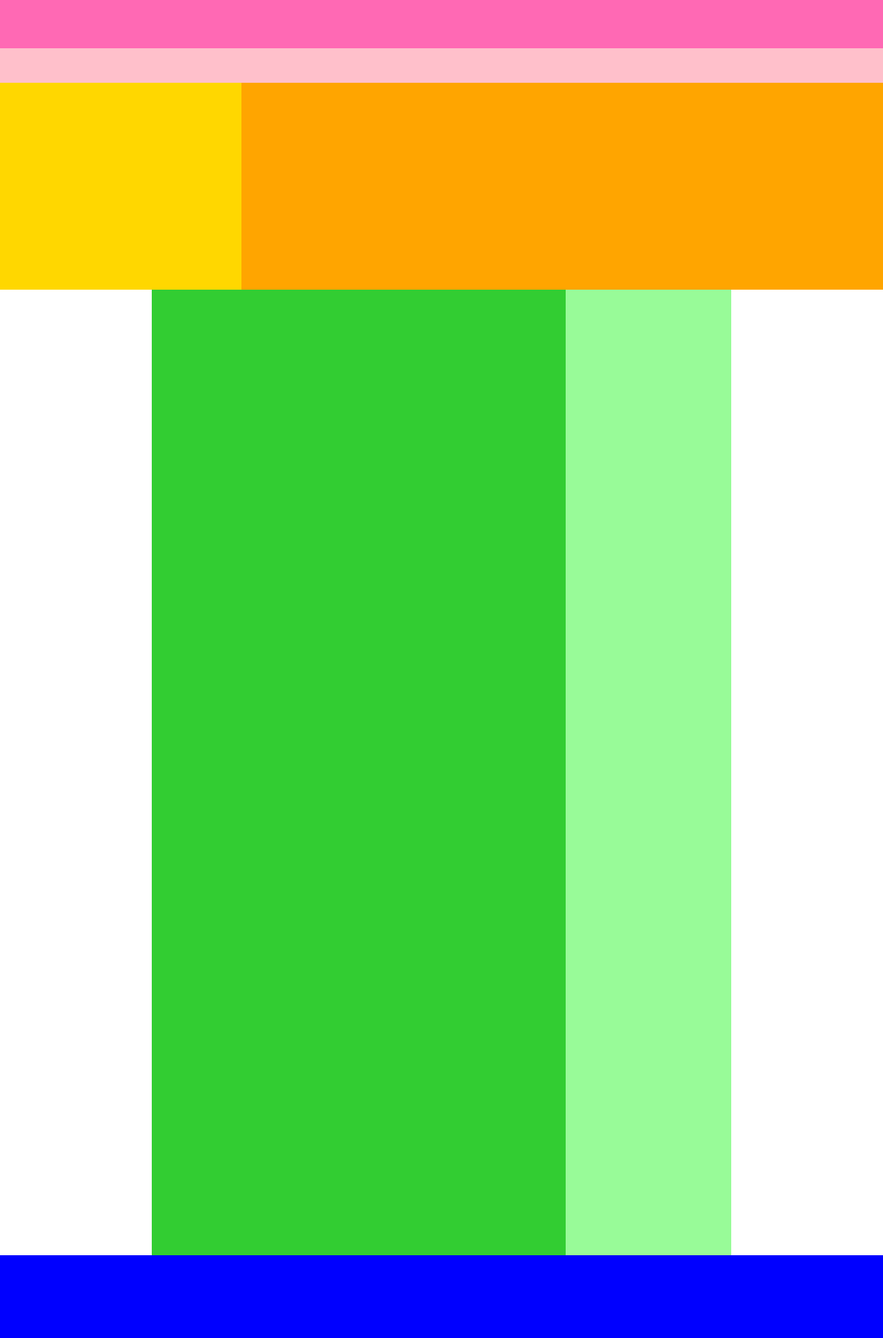
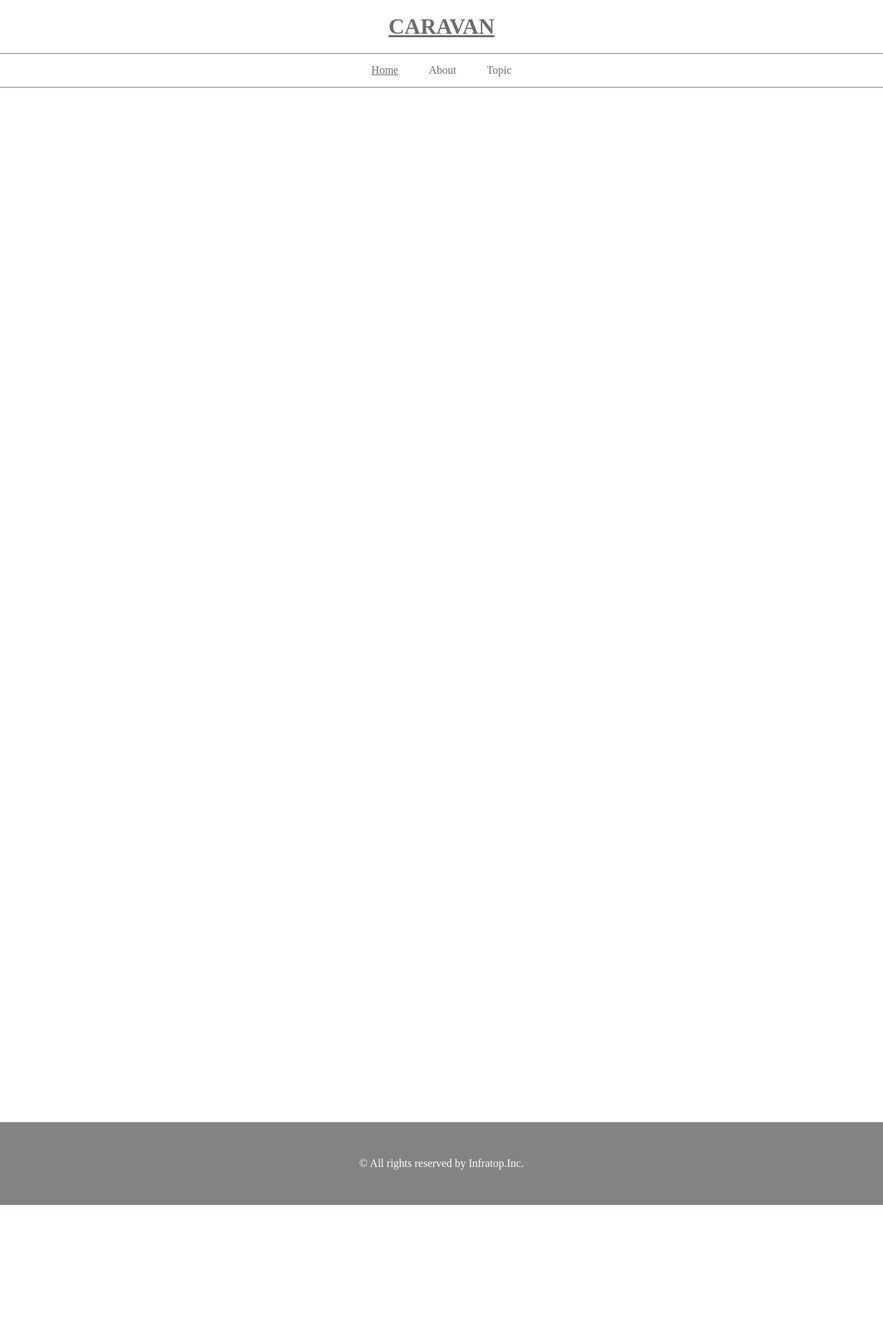
Before and after one commit to taniguchi2001/-, a plain HTML site: page caravan/index.html in a window 1280 px wide. Shown: the whole page at 69% size. After the commit the page ends 1747 px from the top, so only its background shows below. Drawn offline with Linux system fonts and the light colour scheme.

Commit message:
[start]2-6

```diff
--- /dev/null
+++ b/HP/2ー5.css
@@ -0,0 +1,114 @@
+* {
+  margin: 0;
+  padding: 0;
+  box-sizing: border-box;
+  color: #6c6d6d;
+}
+a{
+  text-decoration: none;
+}
+header{
+  width: 90%;
+  padding: 20px 20px;
+  margin:  0 auto;
+  text-align: center;
+}
+header .heading{
+  font-size: 32px;
+}
+
+.nav-list{
+  text-align: center;
+  padding:10px 0;
+margin: 0 auto;
+}
+
+.nav-list-item{
+list-style: none;
+display: inline-block;
+margin: 0 20px;
+}
+.box1 {
+  width: 200px;
+  height: 200px;
+  background-color: #e6ffe9;
+}
+
+.box2 {
+  width: 200px;
+  height: 200px;
+  background-color: #cbffd3;
+}
+
+.box3 {
+  width: 200px;
+  height: 200px;
+  background-color: #aeffbd;
+}
+
+.box4 {
+  width: 200px;
+  height: 200px;
+  background-color: #93ffab;
+}
+
+.box5 {
+  width: 200px;
+  height: 200px;
+  background-color: #f3ffd8;
+}
+
+.box6 {
+  width: 200px;
+  height: 200px;
+  background-color: #edffbe;
+}
+
+.box7 {
+  width: 200px;
+  height: 200px;
+  background-color: #e9ffa5;
+}
+
+.box8 {
+  width: 200px;
+  height: 200px;
+  background-color: #e4ff8d;
+}
+
+.box9 {
+  width: 200px;
+  height: 200px;
+  background-color: #d9e5ff;
+}
+
+.box10 {
+  width: 200px;
+  height: 200px;
+  background-color: #bad3ff;
+}
+
+.box11 {
+  width: 200px;
+  height: 200px;
+  background-color: #a4c6ff;
+}
+
+.box12 {
+  width: 200px;
+  height: 200px;
+  background-color: #8eb8ff;
+}
+
+
+footer{
+  widows: 100%;
+  height:120px;
+  text-align: center;
+  line-height: 120px;
+  background-color: #848282;
+}
+
+.footer-text{
+  color: #fff;
+}
--- a/caravan/index.html
+++ b/caravan/index.html
@@ -7,18 +7,35 @@
   </head>
 
   <body>
-    <div class="header">
-      <div class="header-top"></div>
-      <div class="header-bottom"></div>
-    </div>
+    <header>
+      <h1 class="heading">
+        <a href="index.html">
+        CARAVAN
+      </a>
+      </h1>
+    </header>
+
+    <nav>
+      <ul class="nav-list">
+      <li class="nav-list-item">
+        <a href="index.html">Home</a>
+      </li>
+      <li class="nav-list-item">About</li>
+      <li class="nav-list-item">Topic</li>
+    </ul>
+      </nav>
 
     <div class="main-visual">
-      <div class="main-visual-content"></div>
+      <div class="main-visual-content">
+        <p class="main-visual-text"
+      </div>
     </div>
     <div class="main">
       <div class="blog"></div>
       <div class="sidebar"></div>
     </div>
-    <div class="footer"></div>
+    <footer>
+      <p class="footer-text">© All rights reserved by Infratop.Inc.</p>
+    </footer>
   </body>
 </html>
--- a/caravan/style.css
+++ b/caravan/style.css
@@ -2,58 +2,55 @@
   margin: 0;
   padding: 0;
   box-sizing: border-box;
+  color: #6c6d6d;
 }
 
-.header {
+header{
   width: 100%;
-  height: 120px;
-  background-color: red;
-}
-.header-top {
-  width: 100%;
-  height: 70px;
-  background-color: hotpink;
+  padding: 20px 0;
+  text-align: center;
 }
 
-.header-bottom {
-  width: 100%;
-  height: 50px;
-  background-color: pink;
+.nav-list{
+  text-align: center;
+  padding:15px 0;
+  margin: 0 auto;
+  border-bottom: 1px solid #848282;
+  border-top: 1px solid #848282;
 }
 
-.main-visual {
-  width: 100%;
-  height: 300px;
-  background-color: orange;
+.nav-list-item{
+list-style: none;
+display: inline-block;
+margin: 0 20px;
 }
 
-.main-visual-content {
-  width: 350px;
-  height: 300px;
-  background-color: gold;
+.main {
+  width: 800px;
+  margin: 50px auto;
+  display: flex;
+  justify-content: wrap;
 }
-.main {
-  width: 840px;
 
-  display: flex;
-  justify-content: center;
-  margin: 0 auto;
-}
+box
 
 .blog {
   width: 600px;
   height: 1400px;
-  background-color: limegreen;
 }
 
 .sidebar {
   width: 240px;
   height: 1400px;
-  background-color: palegreen;
+}
+footer{
+  widows: 100%;
+  height:120px;
+  text-align: center;
+  line-height: 120px;
+  background-color: #848282;
 }
 
-.footer {
-  width: 100%;
-  height: 120px;
-  background-color: blue;
+.footer-text{
+  color: #fff;
 }
```
Also changed, not shown: HP/2-5.html (added, +52 -0 lines).
